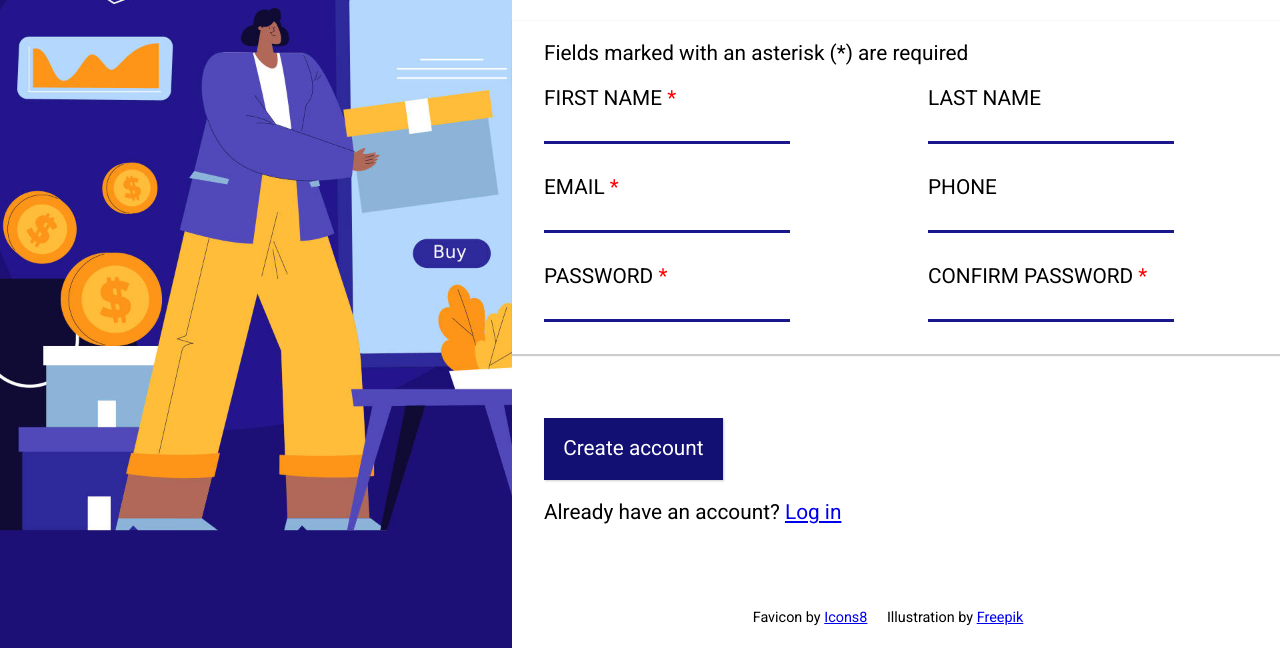
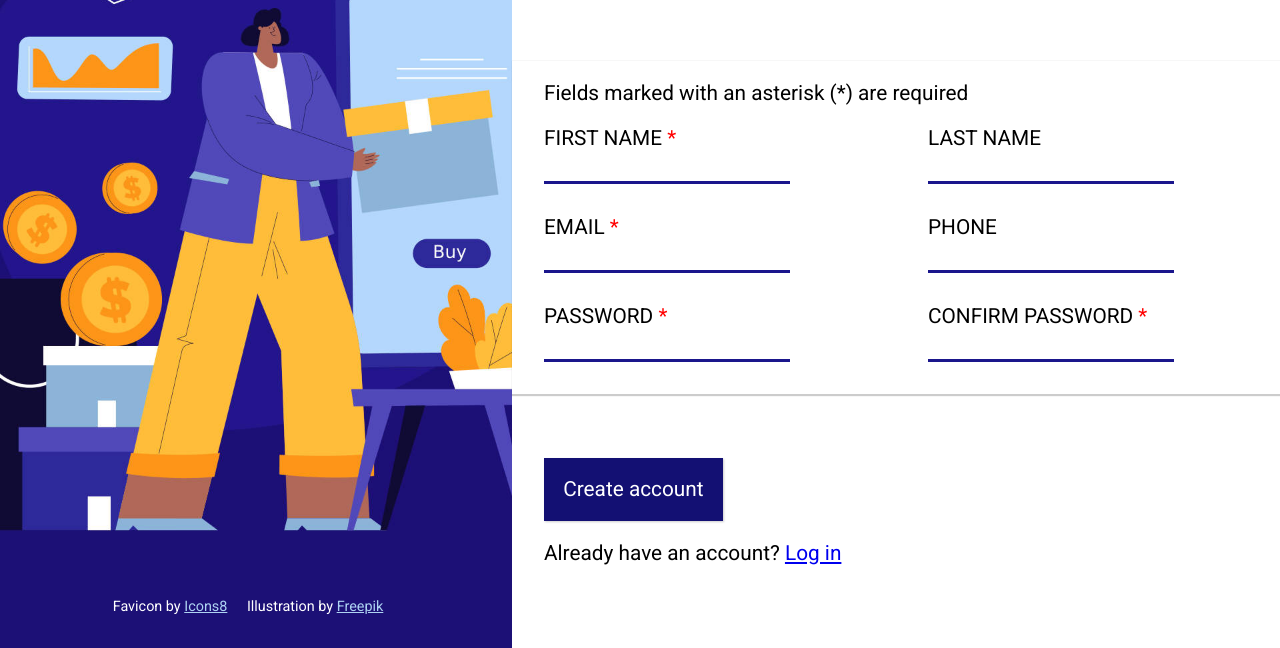
Before and after one commit to adrianogtl/top-sign-up-form, a plain HTML site: page index.html in a window 1280 px wide. Shown: the part 152-800 px from the top of the page. Drawn offline with nearby package versions, Linux system fonts and the light colour scheme.

Commit message:
footer replaced

```diff
--- a/index.html
+++ b/index.html
@@ -22,7 +22,14 @@
     />
   </head>
   <body>
-    <section class="background"></section>
+    <section class="background">
+      <footer class="content-div">
+        <span>Favicon by <a href="https://icons8.com">Icons8</a></span>
+        <span
+          >Illustration by <a href="https://www.freepik.com">Freepik</a>
+        </span>
+      </footer>
+    </section>
     <form class="content" method="get" action="/index.html">
       <div class="content-div">
         <h2>First, we need to know more about you</h2>
@@ -81,12 +88,6 @@
           <span class="span-link"><a href="#">Log in</a></span>
         </p>
       </div>
-      <footer class="content-div">
-        <span>Favicon by <a href="https://icons8.com">Icons8</a></span>
-        <span
-          >Illustration by <a href="https://www.freepik.com">Freepik</a>
-        </span>
-      </footer>
     </form>
   </body>
 </html>
--- a/style.css
+++ b/style.css
@@ -20,6 +20,8 @@ body {
 }
 
 .background {
+  display: flex;
+  flex-direction: column-reverse;
   flex: 2 0 40%;
   background-color: var(--primaryColor);
   background-image: url(assets/background.jpg);
@@ -33,7 +35,6 @@ body {
   display: flex;
   flex-direction: column;
   justify-content: center;
-  /* align-items: space-between; */
 }
 
 .content-div {
@@ -110,7 +111,12 @@ footer {
   text-align: center;
 
   span {
+    color: var(--white);
     margin-right: 1rem;
+  }
+
+  a {
+    color: var(--ice);
   }
 }
 
```
